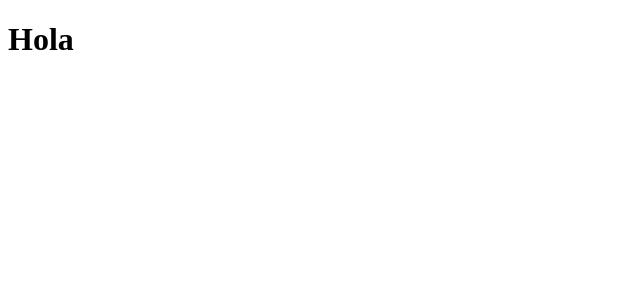
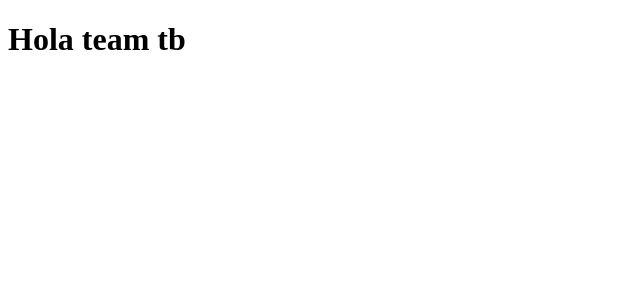
Before and after one commit to F7MH2R/store-nfinity, a React (Create React App) app: page / in a window 1280 px wide. Shown: the top 300 px of the page, without its empty margins (0-640 px from the left). Built offline with nearby package versions, Linux system fonts and the light colour scheme.

Commit message:
arreglando esta chet de los router

```diff
--- a/src/App.js
+++ b/src/App.js
@@ -1,7 +1,7 @@
 function App() {
   return (
     <>
-      <h1>Hola</h1>
+      <h1>Hola team tb</h1>
     </>
   );
 }
```
